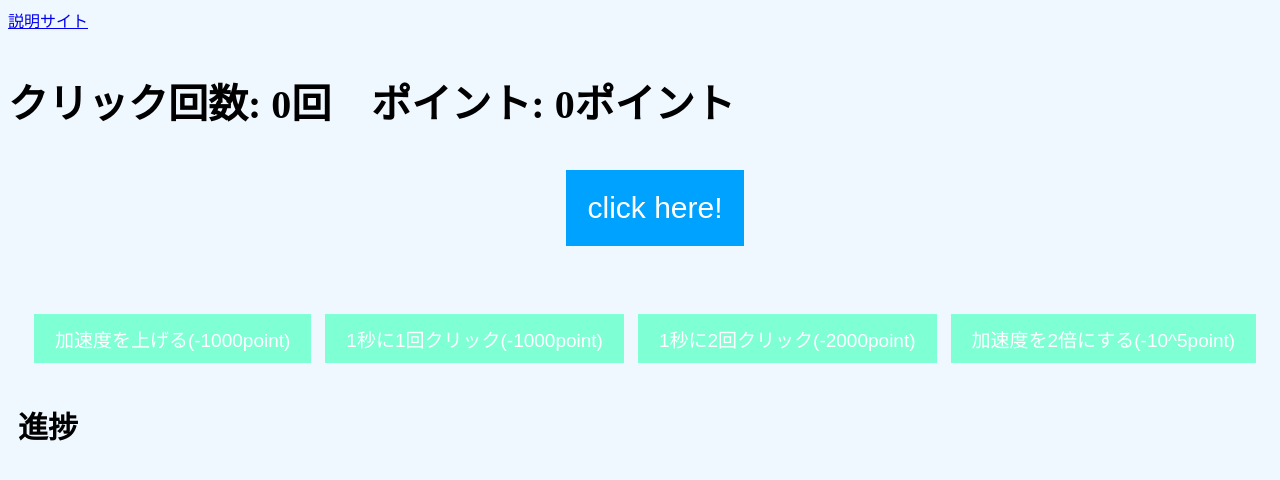
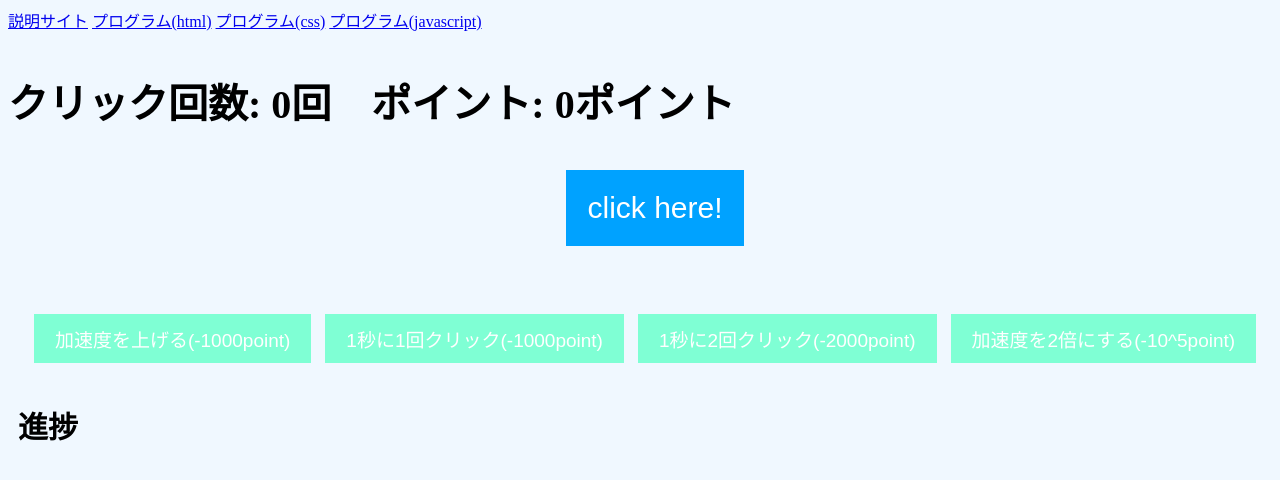
Before and after one commit to tiger-math/yamath, a Jekyll site: the page ツール・ミニゲーム等/click-game/click-game.html, which Jekyll copies as it is, in a window 1280 px wide. Shown: the top 480 px of the page. Built offline with Jekyll 4.4.1, drawn with Linux system fonts in a browser that asks for light colours.

Commit message:
Update click-game.html

```diff
--- a/ツール・ミニゲーム等/click-game/click-game.html
+++ b/ツール・ミニゲーム等/click-game/click-game.html
@@ -6,7 +6,10 @@
   <title>クリックゲーム</title>
  </head>
  <body>
-  <a href="https://tiger-math.github.io/yamath/クリックゲーム.html">説明サイト</a>
+  <a href="https://tiger-math.github.io/yamath/クリックゲーム.html" target="_blank">説明サイト</a>
+  <a href="https://onl.la/ic8d9dN" target="_blank">プログラム(html)</a>
+  <a href="https://onl.la/UUAKyqp" target="_blank">プログラム(css)</a>
+  <a href="https://onl.la/WiQLLEc" target="_blank">プログラム(javascript)</a>
   <p id="text_click">クリック回数: 0回　ポイント: 0ポイント</p>
   <div class="center">
    <button id="button_click">click here!</button>
```
